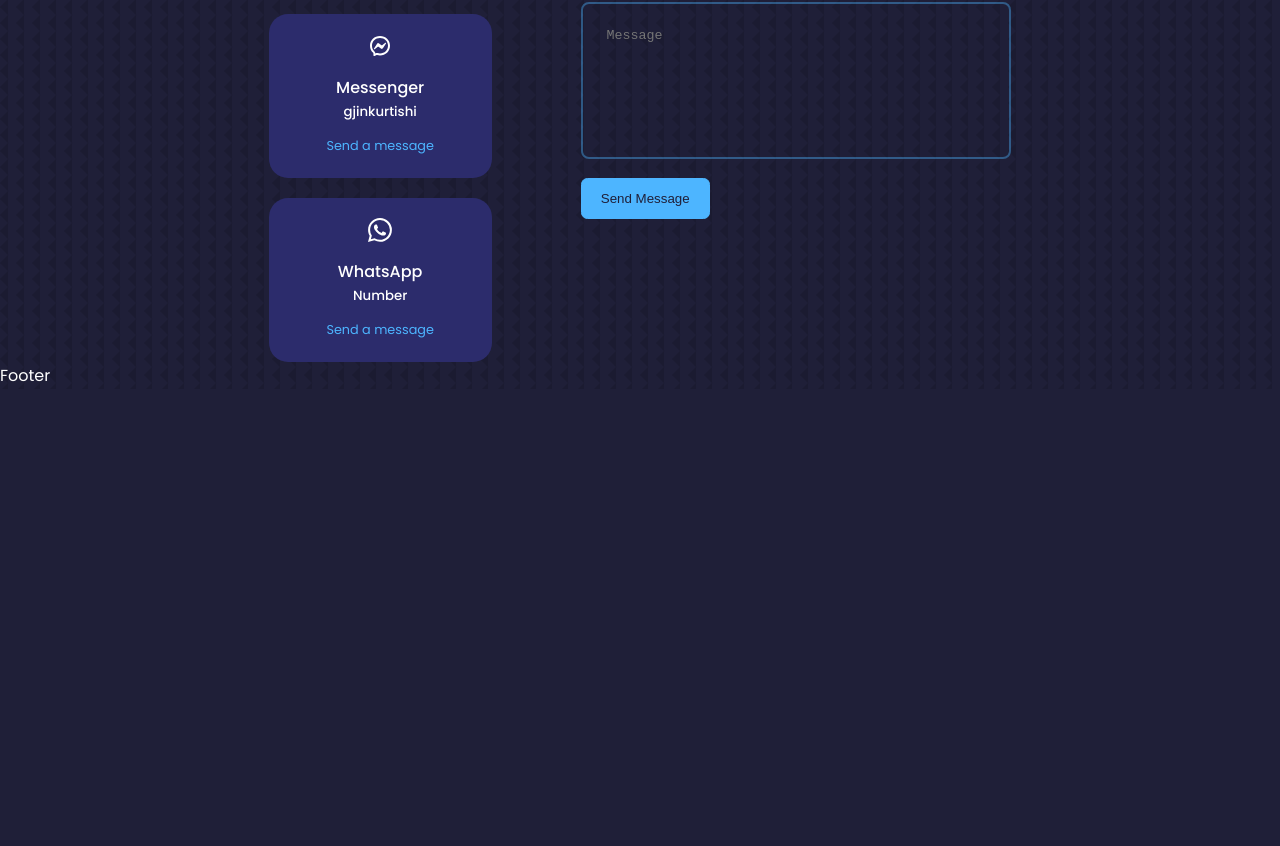
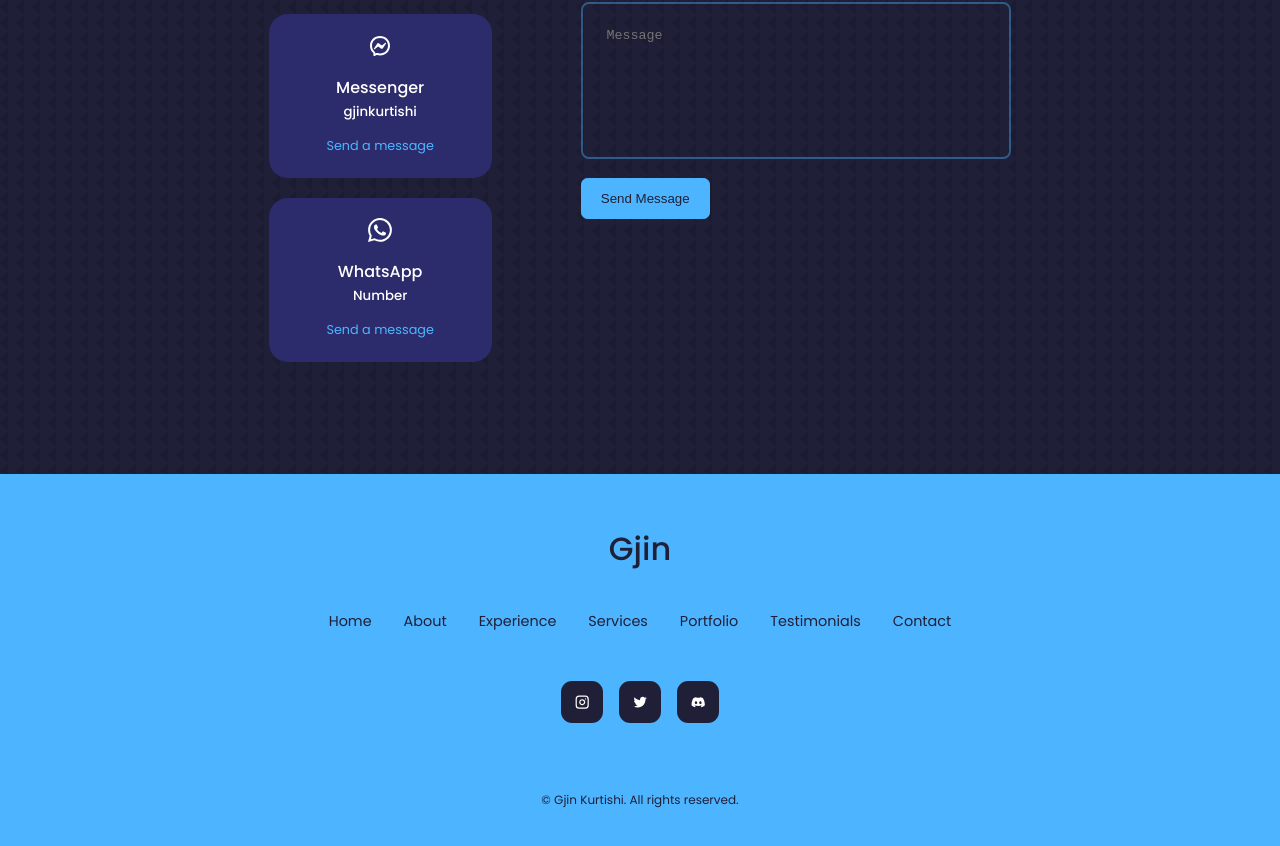
Before and after one commit to GjinKurtishi/react-portfolio, a React (Create React App) app: page / in a window 1280 px wide. Shown: the part 4673-5519 px from the top of the page. Before the commit the page ends 5062 px from the top, so only its background shows below. Built offline with nearby package versions, Linux system fonts and the light colour scheme.

Commit message:
Footer added

```diff
--- a/package.json
+++ b/package.json
@@ -1,5 +1,6 @@
 {
   "name": "react-portfolio",
+  "homepage": "http://gjinkurtishi.com",
   "version": "0.1.0",
   "private": true,
   "dependencies": {
--- a/src/componentes/footer/Footer.js
+++ b/src/componentes/footer/Footer.js
@@ -1,8 +1,35 @@
 import React from "react";
 import "./footer.css";
+import {FiInstagram} from 'react-icons/fi';
+import {IoLogoTwitter} from 'react-icons/io';
+import {FaDiscord} from 'react-icons/fa'
 
 const Footer = () => {
-    return <div>Footer</div>;
+    return (
+        <footer>
+            <a href='#' className='footer__logo'>Gjin</a>
+
+            <ul className='permalinks'>
+                <li><a href='#'>Home</a></li>
+                <li><a href='#about'>About</a></li>
+                <li><a href='#experience'>Experience</a></li>
+                <li><a href='#services'>Services</a></li>
+                <li><a href='#portfolio'>Portfolio</a></li>
+                <li><a href='#testimonials'>Testimonials</a></li>
+                <li><a href='#contact'>Contact</a></li>
+            </ul>
+
+            <div className='footer__socials'>
+                <a href='https://instagram.com'><FiInstagram/></a>
+                <a href='https://twitter.com'><IoLogoTwitter/></a>
+                <a href='https://discord.com'><FaDiscord/></a>
+            </div>
+
+            <div className='footer__copyright'>
+                <small>&copy; Gjin Kurtishi. All rights reserved.</small>
+            </div>
+        </footer>
+    );
 };
 
 export default Footer;
--- a/src/componentes/footer/footer.css
+++ b/src/componentes/footer/footer.css
@@ -0,0 +1,65 @@
+footer {
+    background: var(--color-primary);
+    padding: 3rem;
+    text-align: center;
+    font-size: 0.9rem;
+    margin-top: 7rem;
+}
+
+footer a {
+    color: var(--color-bg);
+}
+
+.footer__logo {
+    font-size: 2rem;
+    font-weight: 500;
+    margin-bottom: 2rem;
+    display: inline-block;
+}
+
+.permalinks {
+    display: flex;
+    flex-wrap: wrap;
+    justify-content: center;
+    gap: 2rem;
+    margin: 0 auto 3rem;
+}
+
+.footer__socials {
+    display: flex;
+    justify-content: center;
+    gap: 1rem;
+    margin-bottom: 4rem;
+}
+
+.footer__socials a {
+    background: var(--color-bg);
+    color: var(--color-white);
+    padding: 0.8rem;
+    border-radius: 0.7rem;
+    display: flex;
+    border: 1px solid transparent;
+}
+
+.footer__socials a:hover {
+    background: transparent;
+    color: var(--color-bg);
+    border-color: var(--color-bg);
+}
+
+.footer__copyright {
+    margin-bottom: 4rem;
+    color: var(--color-bg);
+}
+
+/*============MEDIA QUERIES (SMALL DEVICES)==============*/
+@media screen and (max-width: 600px) {
+    .permalinks {
+        flex-direction: column;
+        gap: 1.5rem;
+    }
+
+    .footer__socials {
+        margin-bottom: 2.6rem;
+    }
+}
--- a/src/componentes/nav/nav.css
+++ b/src/componentes/nav/nav.css
@@ -28,6 +28,6 @@
 }
 
 nav a.active {
-    background: var(--color-bg);
-    color: var(--color-white);
+    background: var(--color-primary);
+    color: var(--color-bg);
 }
--- a/src/componentes/portfolio/Portfolio.js
+++ b/src/componentes/portfolio/Portfolio.js
@@ -4,7 +4,7 @@
 
 const Portfolio = () => {
     return (
-        <section id='Portfolio'>
+        <section id='portfolio'>
             <h5>My Recent Work</h5>
             <h2>Portfolio</h2>
 
--- a/src/componentes/testimonials/Testimonials.js
+++ b/src/componentes/testimonials/Testimonials.js
@@ -3,7 +3,7 @@
 import {data} from  './testimonialsData'
 
 // import Swiper core and required modules
-import { Pagination, A11y } from 'swiper';
+import { Pagination } from 'swiper';
 
 import { Swiper, SwiperSlide } from 'swiper/react';
 
@@ -14,7 +14,7 @@
 
 const Testimonials = () => {
     return (
-        <section id='Testimonials'>
+        <section id='testimonials'>
             <h5>Review from clients</h5>
             <h2>Testimonials</h2>
 
```
